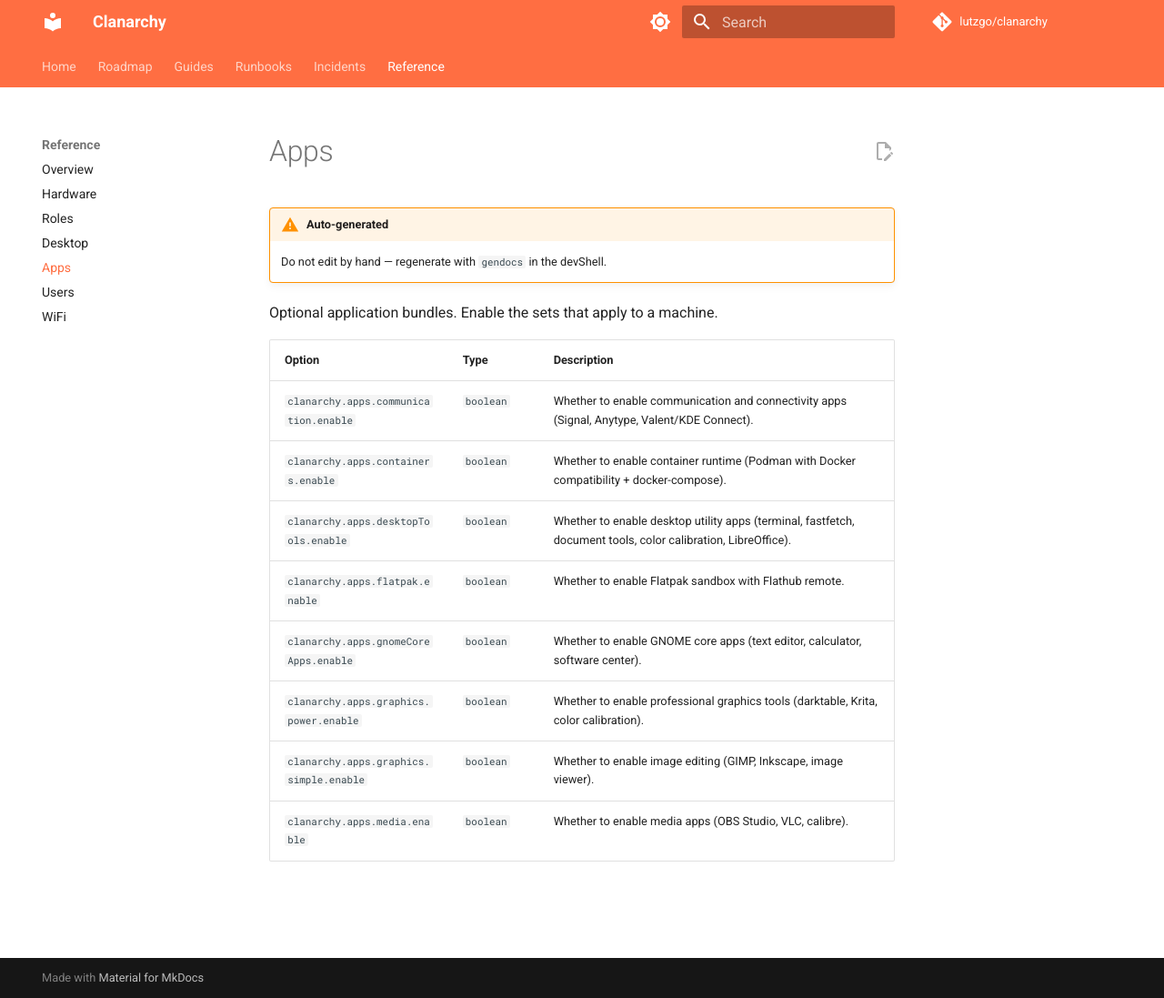
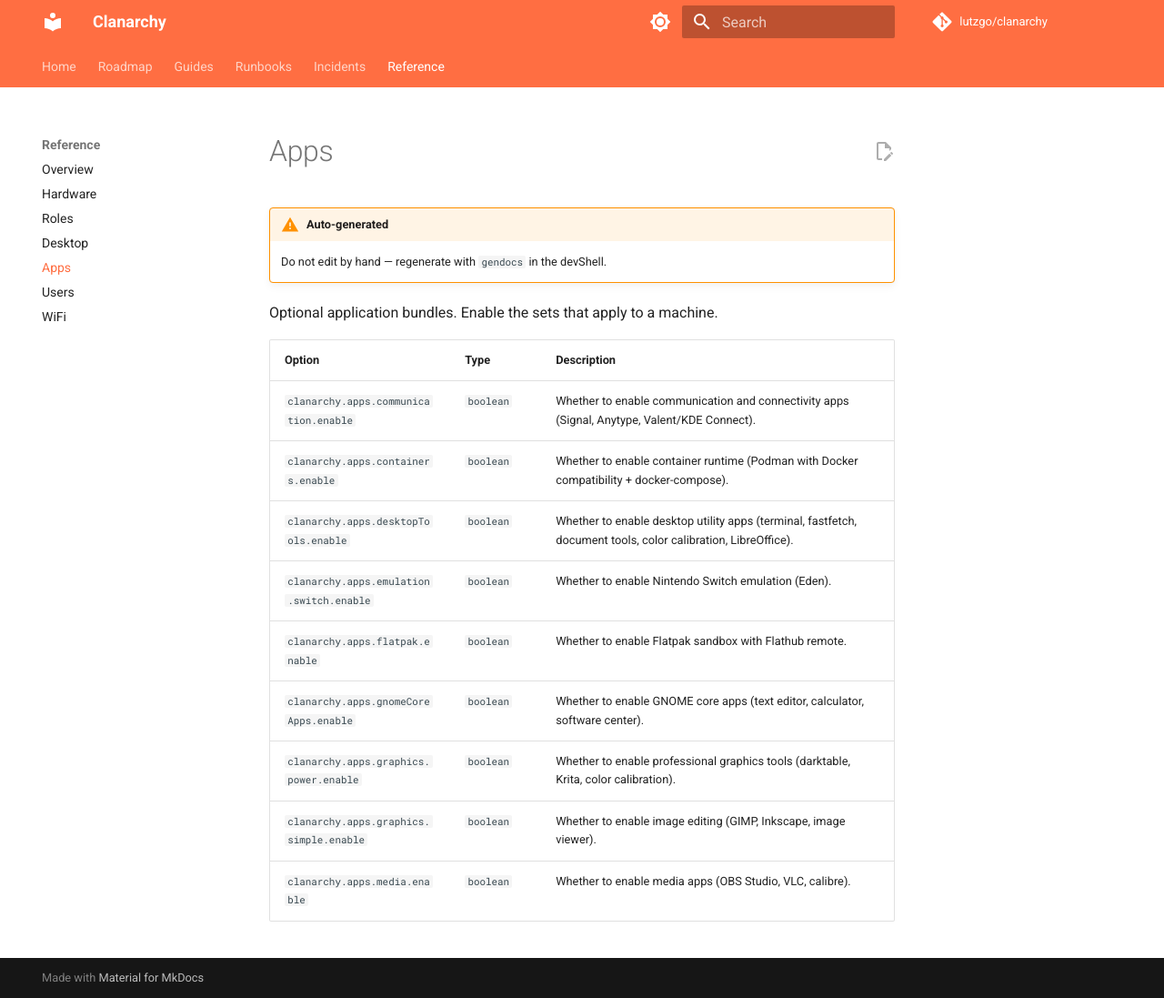
Before and after one commit to lutzgo/clanarchy, an MkDocs documentation site: the page built from docs/reference/apps.md, in a window 1280 px wide and 1097 px high. Shown: the whole window at 91% size. Built offline with MkDocs 1.6.1 and Material for MkDocs 9.7.7, drawn with Linux system fonts in a browser that asks for light colours; comment, search, counter and statistics services are not loaded.

Commit message:
docs: regenerate option reference

```diff
--- a/docs/reference/apps.md
+++ b/docs/reference/apps.md
@@ -10,6 +10,7 @@ Optional application bundles. Enable the sets that apply to a machine.
 | `clanarchy.apps.communication.enable` | `boolean` | Whether to enable communication and connectivity apps (Signal, Anytype, Valent/KDE Connect). |
 | `clanarchy.apps.containers.enable` | `boolean` | Whether to enable container runtime (Podman with Docker compatibility + docker-compose). |
 | `clanarchy.apps.desktopTools.enable` | `boolean` | Whether to enable desktop utility apps (terminal, fastfetch, document tools, color calibration, LibreOffice). |
+| `clanarchy.apps.emulation.switch.enable` | `boolean` | Whether to enable Nintendo Switch emulation (Eden). |
 | `clanarchy.apps.flatpak.enable` | `boolean` | Whether to enable Flatpak sandbox with Flathub remote. |
 | `clanarchy.apps.gnomeCoreApps.enable` | `boolean` | Whether to enable GNOME core apps (text editor, calculator, software center). |
 | `clanarchy.apps.graphics.power.enable` | `boolean` | Whether to enable professional graphics tools (darktable, Krita, color calibration). |
```
